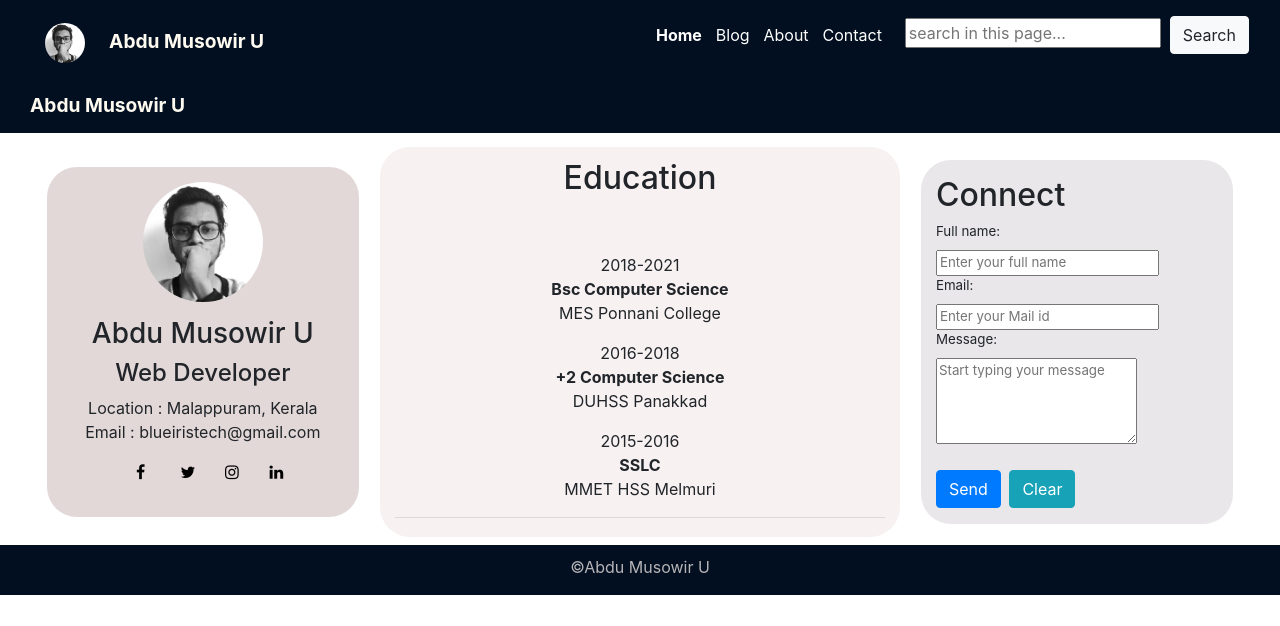
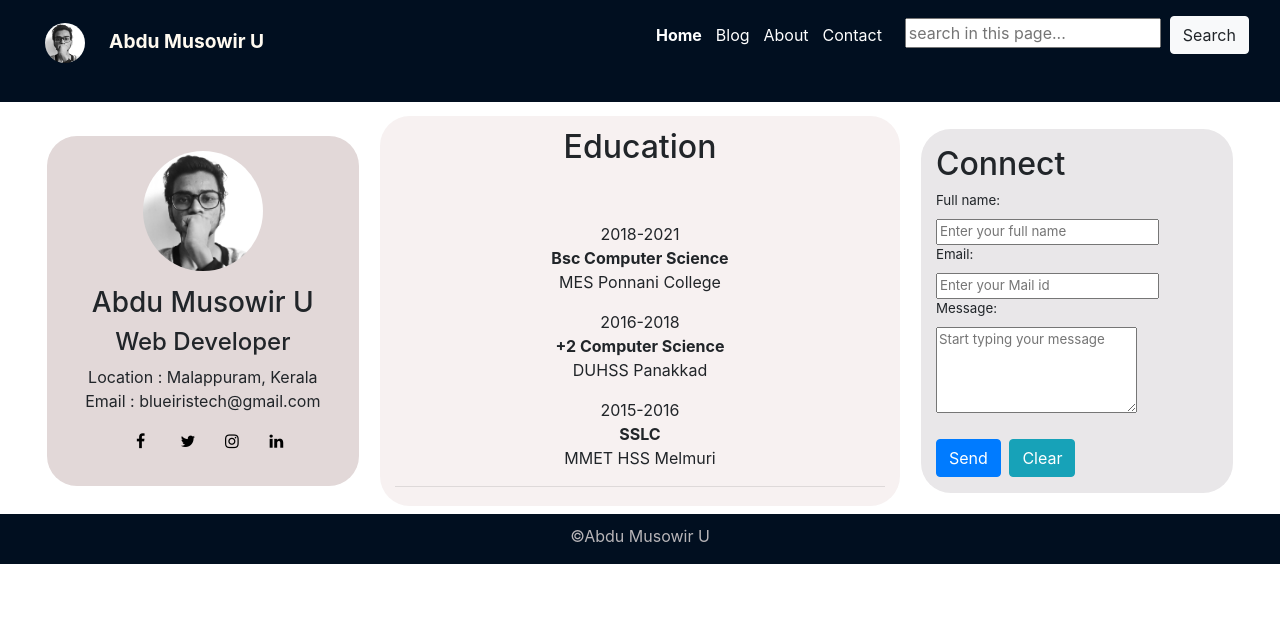
Before and after one commit to musowir/sample.github.io, a plain HTML site: page index.html in a window 1280 px wide. Drawn offline with nearby package versions, Linux system fonts and the light colour scheme.

Commit message:
Icon txt copy remove

```diff
--- a/index.html
+++ b/index.html
@@ -18,7 +18,7 @@
 
                 <p class="icon-txt"><img src="time.jpeg" alt="" width="70px" class="profile-pic">&nbsp;&nbsp;Abdu Musowir U</p>
 
-                <h3 class="icon-txt">Abdu Musowir U</h3>
+
 
             </div>
             <div class="nav col-md-6 col-12 navbar">
```
